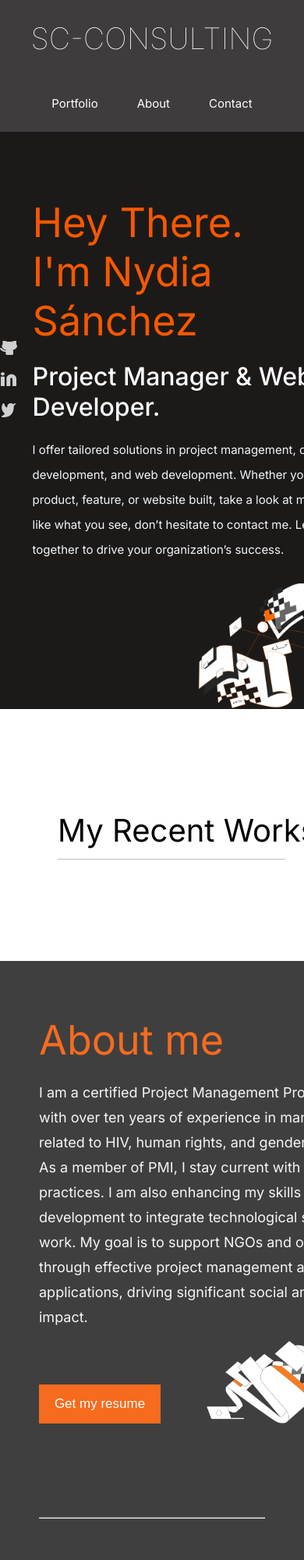
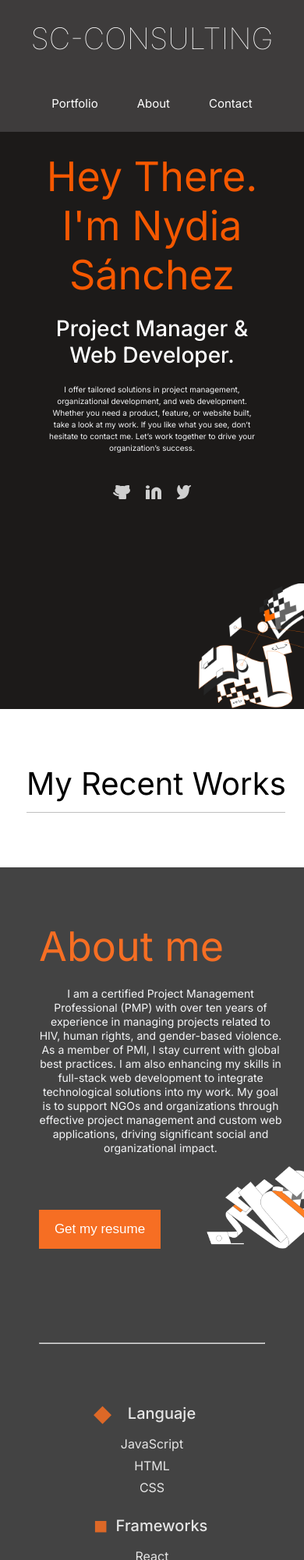
Before and after one commit to nydsanchez/Resume, a website: page index.html in a window 390 px wide. Shown: the top 2000 px of the page at 78% size. Drawn offline with Linux system fonts and the light colour scheme; a web font is replaced by a local one.

Commit message:
media query mobile

```diff
--- a/estilo.css
+++ b/estilo.css
@@ -623,3 +623,121 @@ footer {
     margin-top: 5rem;
   }
 }
+
+@media (min-width: 375px) and (max-width: 599px) {
+  .hero {
+    margin-top: 6.5rem;
+    padding: 13rem 5rem;
+    flex-direction: column; /* Cambia la dirección de flex a columna para que los elementos se apilen */
+    gap: 2rem; /* Ajusta el espacio entre los elementos */
+  }
+
+  .hero-rrss {
+    order: 2; /* Mueve .hero-rrss para que aparezca después de .hero-desc */
+    margin-top: 2rem; /* Agrega un margen superior para separar la navegación de la descripción */
+  }
+
+  .hero-desc {
+    order: 1; /* Mueve .hero-desc para que aparezca antes que .hero-rrss */
+    text-align: center; /* Centra el texto */
+  }
+
+  .heading2 {
+    font-size: 2.8rem;
+  }
+  .hero-desc p {
+    font-size: 1rem; /* Ajusta el tamaño de la fuente si es necesario */
+    padding: 0 1rem; /* Añade un poco de padding para mayor legibilidad */
+    width: 100%;
+    line-height: 1.5rem;
+  }
+  .hero-rrss {
+    width: 100%;
+  }
+  .hero-rrss ul {
+    flex-direction: row;
+  }
+
+  .portfolio {
+    padding: 7rem 2.4rem;
+  }
+
+  .portfolio-title {
+    padding-left: 1rem;
+    display: block;
+  }
+  .portfolio-title h2 {
+    width: auto;
+    margin-bottom: 1rem;
+  }
+  .portfolio-title hr {
+    display: block;
+    width: 100%;
+    flex-grow: 0;
+  }
+
+  .about {
+    padding: 7rem 5rem;
+  }
+  .about-text {
+    background-position: bottom right;
+    background-size: 45% auto;
+  }
+  .about-text > p {
+    font-size: 1.4rem;
+    line-height: 1.8rem;
+    text-align: center;
+    width: 80%;
+    margin-right: 5rem;
+  }
+
+  .about-skills-div {
+    display: block;
+    width: 100%;
+  }
+  .square {
+    margin-top: 7rem;
+    flex-flow: column;
+    text-align: center;
+    gap: 2rem;
+  }
+  .square h3 {
+    font-size: 2rem;
+    font-weight: 500;
+  }
+  .square > li:nth-child(1)::before {
+    content: "◆"; /* Símbolo de rombo */
+    position: absolute;
+    left: 7rem;
+    color: #f55800; /* Color del rombo */
+    font-size: 3em;
+  }
+  .square > li:nth-child(2)::before {
+    content: "■"; /* Símbolo de rombo */
+    position: absolute;
+    left: 7rem;
+    color: #f55800; /* Color del rombo */
+    font-size: 3em;
+  }
+  .square > li:nth-child(3)::before {
+    content: "●"; /* Símbolo de rombo */
+    position: absolute;
+    left: 10rem;
+    color: #f55800; /* Color del rombo */
+    font-size: 3em;
+  }
+
+  .contact-desc p {
+    font-size: 2.4rem;
+  }
+
+  .form-input-name {
+    width: 100%;
+  }
+  .btn-cta {
+    align-self: center;
+    padding: 1rem 0;
+    width: 10.6rem;
+    height: 4rem;
+  }
+}
```
